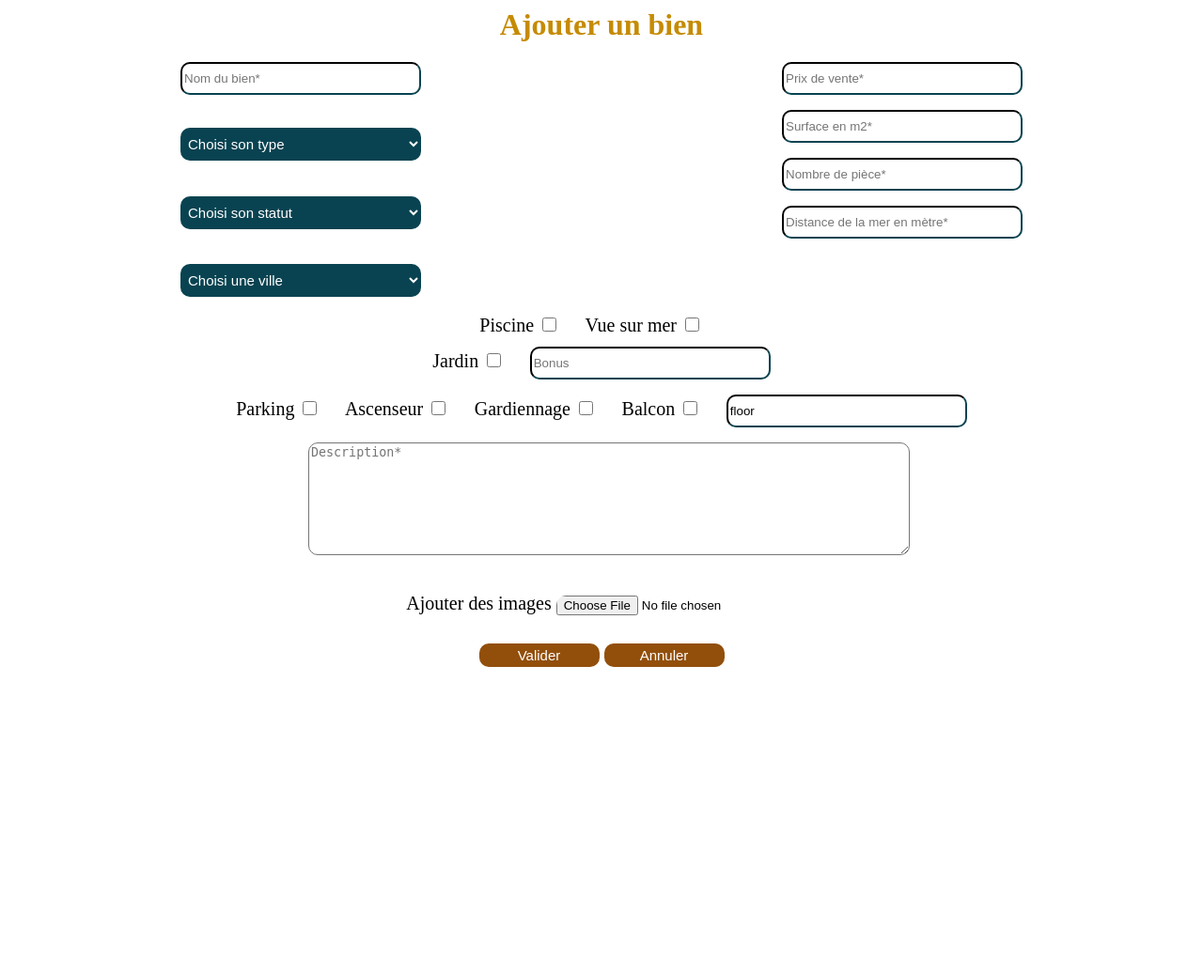
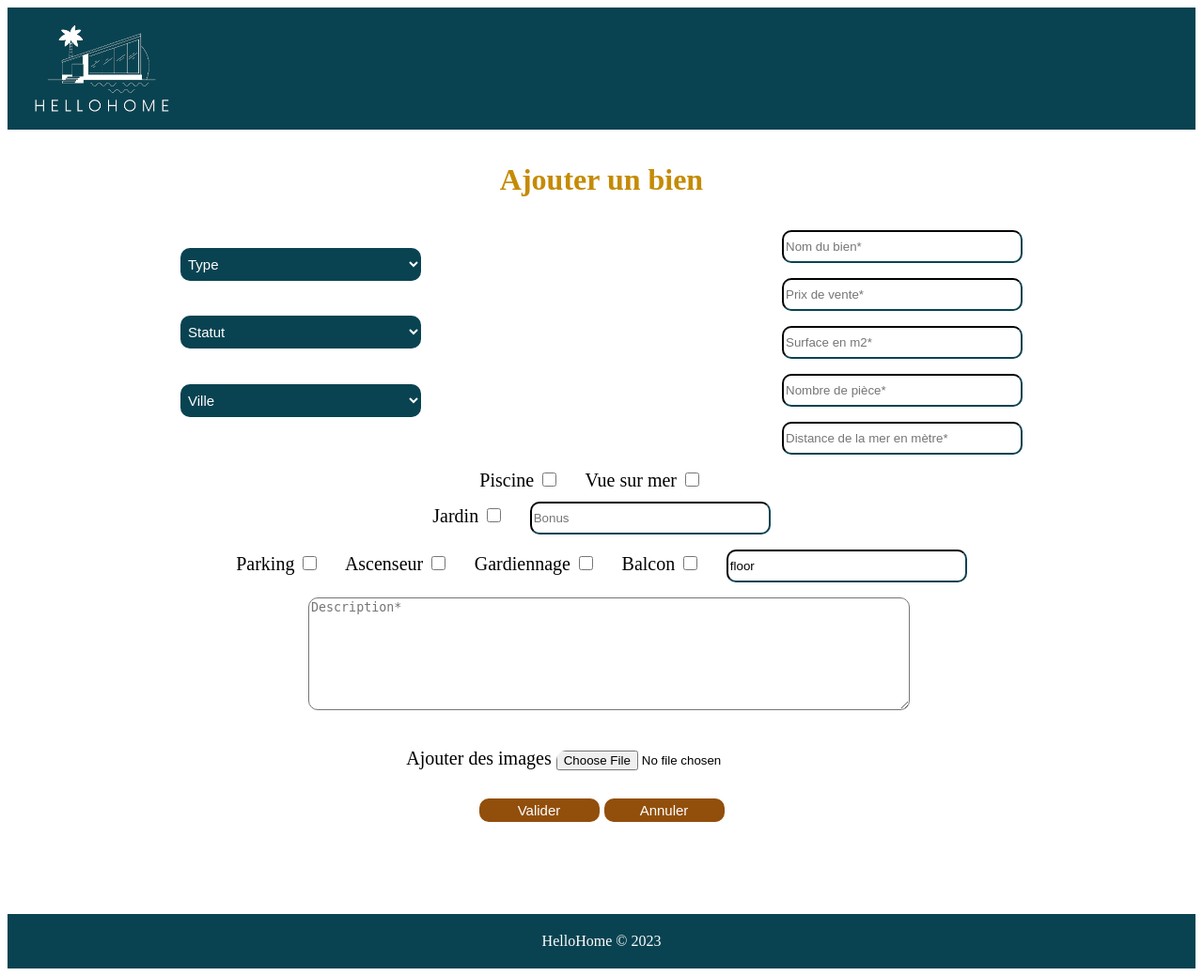
Before and after one commit to ColasRblr/HelloHome, a PHP site: page /views/ViewAddProperty.php in a window 1280 px wide. Shown: the whole page at 94% size. Before the commit the page ends 710 px from the top, so only its background shows below. Run offline with PHP 8.4, Linux system fonts and the light colour scheme.

Commit message:
header and footer added

```diff
--- a/style/dashboardAddProperty.css
+++ b/style/dashboardAddProperty.css
@@ -2,13 +2,17 @@
   text-align: center;
   height: 100vh;
 }
+
 h1 {
   color: #c58b03;
+  margin: 35px auto;
 }
+
 #addPropertyDetails {
   flex-direction: column;
   columns: 2;
 }
+
 .btnSelectAddDetails {
   font-size: 15px;
   height: 35px;
@@ -21,6 +25,7 @@ h1 {
   margin: 3%;
   font-size: 15px;
 }
+
 input {
   width: 20vw;
   height: 35px;
@@ -28,21 +33,25 @@ input {
   margin-bottom: 2vh;
   border-color: #094351;
 }
+
 textarea {
   border-radius: 10px;
   width: 50vw;
   height: 15vh;
 }
+
 #textarea {
   width: 100vw;
   height: 20vh;
   border-color: #094351;
 }
+
 #btnCheckbox {
   text-align: center;
   font-size: 20px;
   border-color: #094351;
 }
+
 .btnCheckboxBonus {
   width: 15px;
   height: 15px;
@@ -73,6 +82,48 @@ textarea {
   width: 10vw;
   cursor: pointer;
 }
+
 .specificationToRent {
   display: none;
 }
+
+header {
+  height: 130px;
+  background-color: #094351;
+  display: flex;
+  justify-content: space-between;
+  align-items: center;
+}
+
+#icon_container {
+  display: flex;
+  align-items: center;
+  justify-content: center;
+  margin-right: 30px;
+}
+
+header img {
+  overflow: hidden;
+  height: 85%;
+  margin-left: 15px;
+}
+
+header i {
+  font-weight: bold;
+  font-size: 30px;
+  color: rgb(255, 255, 255);
+  margin: auto 15px;
+  cursor: pointer;
+}
+
+footer {
+  background-color: #094351;
+  color: rgb(255, 255, 255);
+  display: flex;
+  justify-content: center;
+  align-items: center;
+}
+
+footer p {
+  margin: 20px auto;
+}
--- a/views/ViewAddProperty.php
+++ b/views/ViewAddProperty.php
@@ -1,6 +1,16 @@
 <?php $titre = "Ajouter un bien"; ?>
 
 <link rel="stylesheet" href="./style/dashboardAddProperty.css">
+</head>
+
+<body>
+    <header>
+        <img src="././asset/img/logo_white.png" alt="logo">
+        <div id="icon_container">
+            <i class="bi bi-person-fill"></i>
+            <i class="bi bi-x-circle-fill"></i>
+        </div>
+    </header>
     <div id="containerDashboardAddProperty">
         <div id="titleAddProperty">
             <h1 class="titlePageDashboard">Ajouter un bien</h1>
@@ -9,12 +19,9 @@
         <form id="addPropertyForm" method="post" action="?action=validAddProperty" enctype="multipart/form-data">
             <div id="addPropertyDetails">
                 <div>
-                <input type="text" name="nameProperty" id="propertyName" placeholder="Nom du bien*">
-            </div>
-            <div>
                     <label for="addTypeOfProperty" class="formElement"></label>
                     <select name="addTypeOfProperty" id="addTypeProperty" class="btnSelectAddDetails">
-                    <option value="">Choisi son type</option>
+                        <option value="">Type</option>
                         <option value="house" id="btnSelectHouse">Maison</option>
                         <option value="apartment">Appartement</option>
                     </select>
@@ -22,7 +29,7 @@
                 <div>
                     <label for="addStatutProperty" class="formElement"></label>
                     <select name="addStatutProperty" id="addStatut" class="btnSelectAddDetails">
-                    <option value="">Choisi son statut</option>
+                        <option value="">Statut</option>
                         <option value="sale">A vendre</option>
                         <option value="rent" id="btnSelectRent">A louer</option>
                     </select>
@@ -30,11 +37,14 @@
                 <div>
                     <label for="locationOfProperty" class="formElement"></label>
                     <select name="locationOfProperty" id="locationProperty" class="btnSelectAddDetails">
-                    <option value="">Choisi une ville</option>
+                        <option value="">Ville</option>
                         <option value="Nice">Nice</option>
-                    <option value="Nice">Saint-Jean-Cap-Ferrat</option>
-                    <option value="Nice">Cagnes-sur-Mer</option>
+                        <option value="Saint-Jean-Cap-Ferrat">Saint-Jean-Cap-Ferrat</option>
+                        <option value="Cagnes-sur-Mer">Cagnes-sur-Mer</option>
                     </select>
+                </div>
+                <div>
+                    <input type="text" name="nameProperty" id="propertyName" placeholder="Nom du bien*">
                 </div>
                 <div class="specificationToRent">
                     <label for="furnishedProperty" class="formElement"></label>
@@ -103,6 +113,10 @@
                     <button type="submit" class="propertySubmitBtn"> Valider </button>
                     <button type="reset" class="propertySubmitBtn"> Annuler </button>
                 </div>
+            </div>
         </form>
     </div>
+    <footer>
+        <p>HelloHome © 2023</p>
+    </footer>
     <script src="./js/dashboard.js"></script>
--- a/views/gabarit.php
+++ b/views/gabarit.php
@@ -18,8 +18,6 @@
 
     <?= $contenu ?>
 
-    <footer>
-    </footer>
     <script src="js/home.js"></script>
     <script src="https://cdn.jsdelivr.net/npm/@popperjs/core@2.11.6/dist/umd/popper.min.js" integrity="sha384-oBqDVmMz9ATKxIep9tiCxS/Z9fNfEXiDAYTujMAeBAsjFuCZSmKbSSUnQlmh/jp3" crossorigin="anonymous"></script>
     <script src="https://cdn.jsdelivr.net/npm/bootstrap@5.3.0-alpha1/dist/js/bootstrap.min.js" integrity="sha384-mQ93GR66B00ZXjt0YO5KlohRA5SY2XofN4zfuZxLkoj1gXtW8ANNCe9d5Y3eG5eD" crossorigin="anonymous"></script>
```
Also changed, not shown: controllers/PropertyController.php (+19 -8 lines), models/Picture.php (added, +17 -0 lines), style/dashboardHomePage.css (+51 -0 lines), views/ViewDashboard.php (+11 -3 lines), asset/img/Untitled.png (added), asset/img/delice.jpg (added), asset/img/logo_white.png (added). Lines whose indentation alone changed are shown as unchanged.
